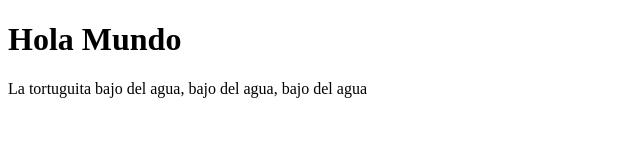
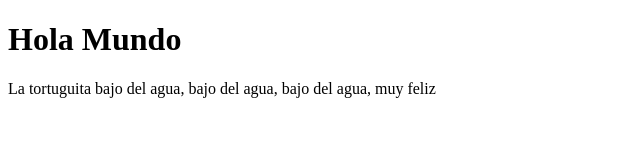
Before and after one commit to DeinerCruz/PruebaRepositorio, a plain HTML site: page index.html in a window 1280 px wide. Shown: the full height of the page, 0-640 px from the left. Drawn offline with Linux system fonts and the light colour scheme.

Commit message:
Se cambió el parrafo otra vez
Porque es bacanito

```diff
--- a/index.html
+++ b/index.html
@@ -8,6 +8,6 @@
 </head>
 <body>
     <h1>Hola Mundo</h1>
-    <p>La tortuguita bajo del agua, bajo del agua, bajo del agua</p>
+    <p>La tortuguita bajo del agua, bajo del agua, bajo del agua, muy feliz</p>
 </body>
 </html>
```
